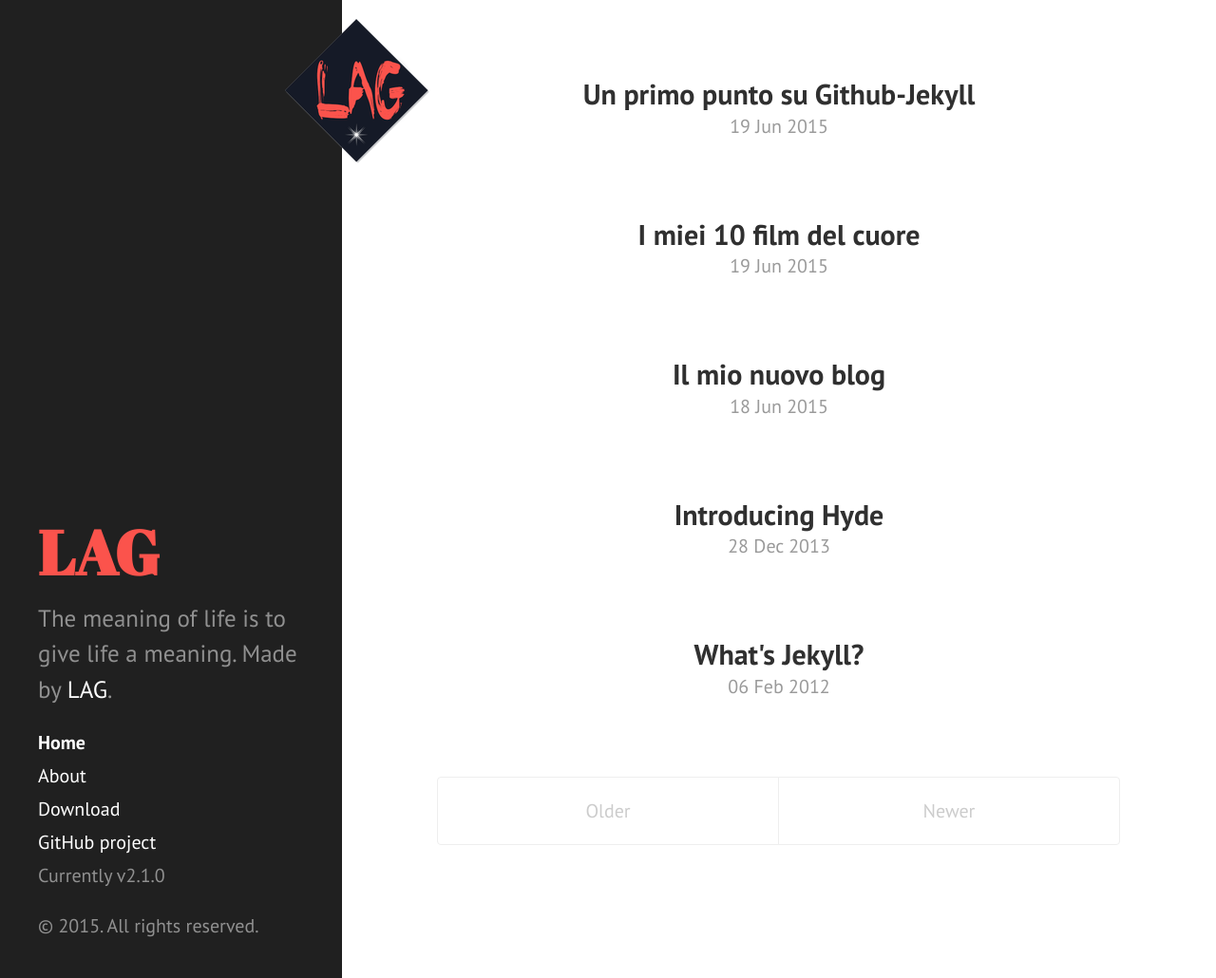
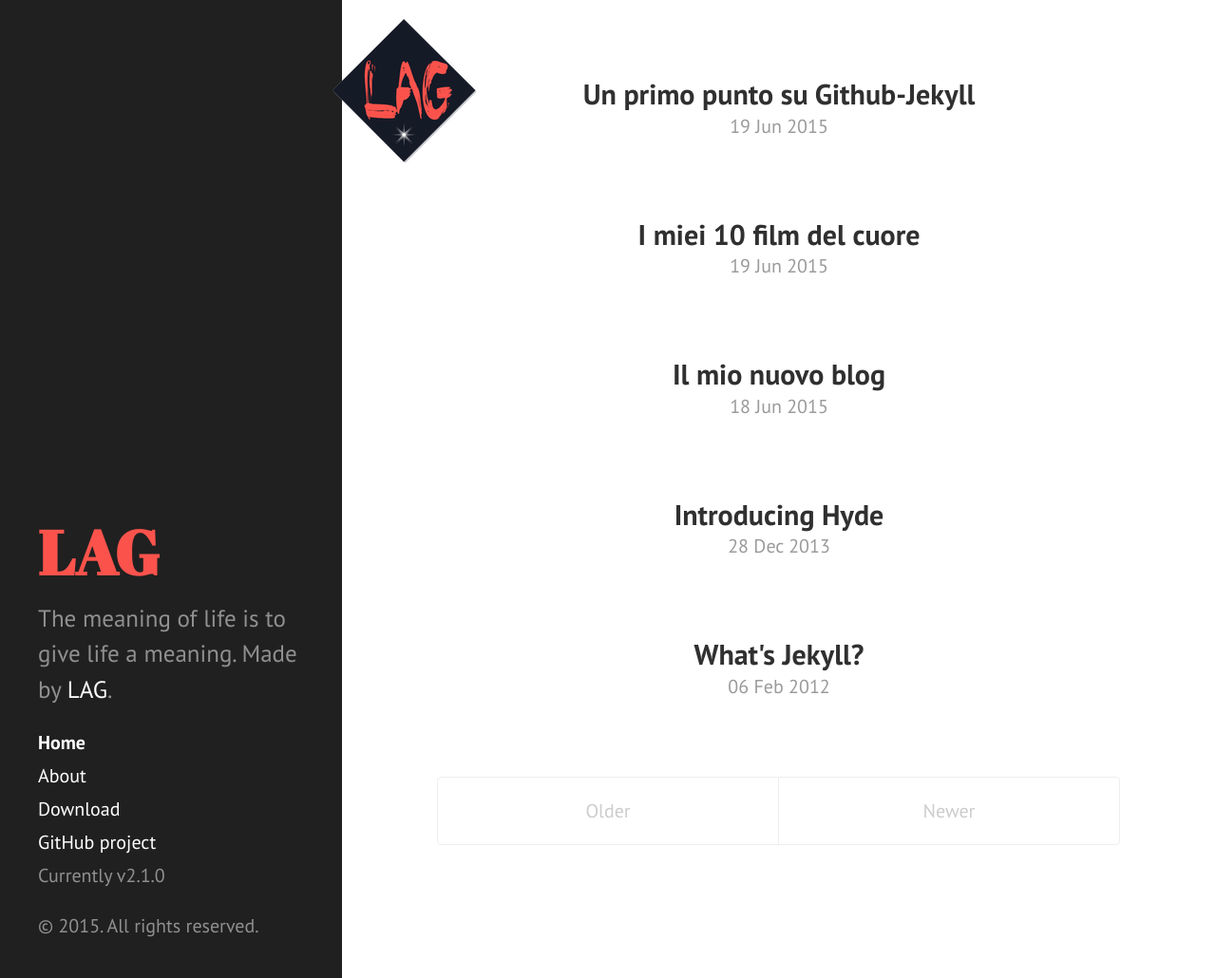
Before and after one commit to LAG12/LAG12.github.io, a Jekyll site: the page built from index.html, in a window 1280 px wide and 1030 px high. Shown: the whole window at 95% size. Built offline with Jekyll 4.4.1, drawn with Linux system fonts in a browser that asks for light colours; Markdown is read by kramdown in place of the engine named in the settings; the list of posts is cut into pages by our own code.

Commit message:
Update poole.css

```diff
--- a/public/css/poole.css
+++ b/public/css/poole.css
@@ -433,5 +433,5 @@ a.pagination-item:hover {
 .logo{
 position: fixed;
 top: 20px;
-left: 300px;
+left: 350px;
 }
```
